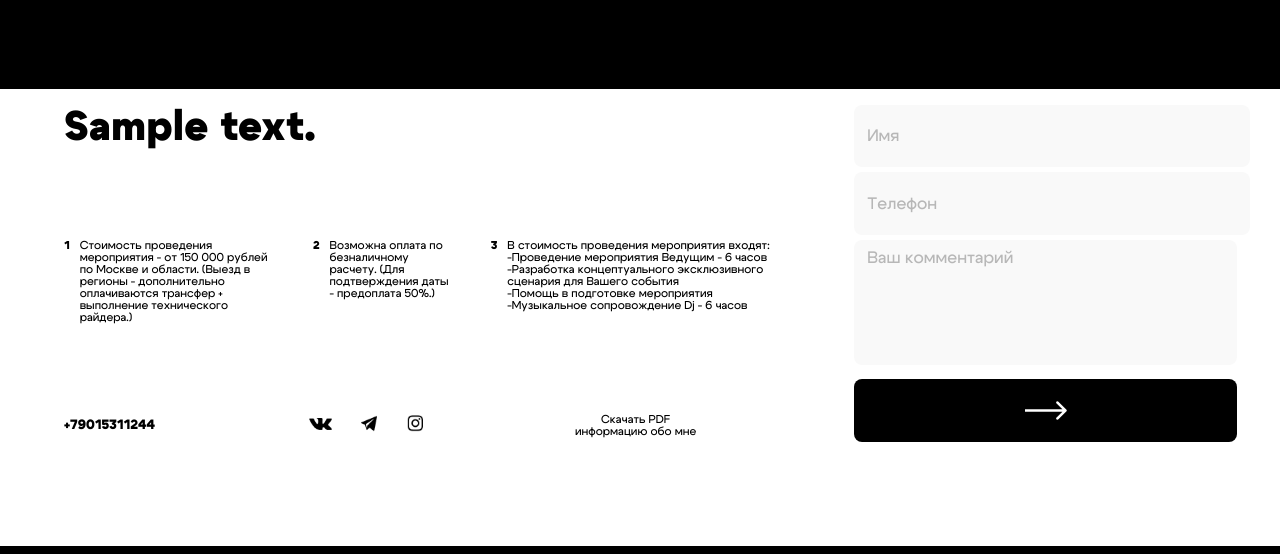
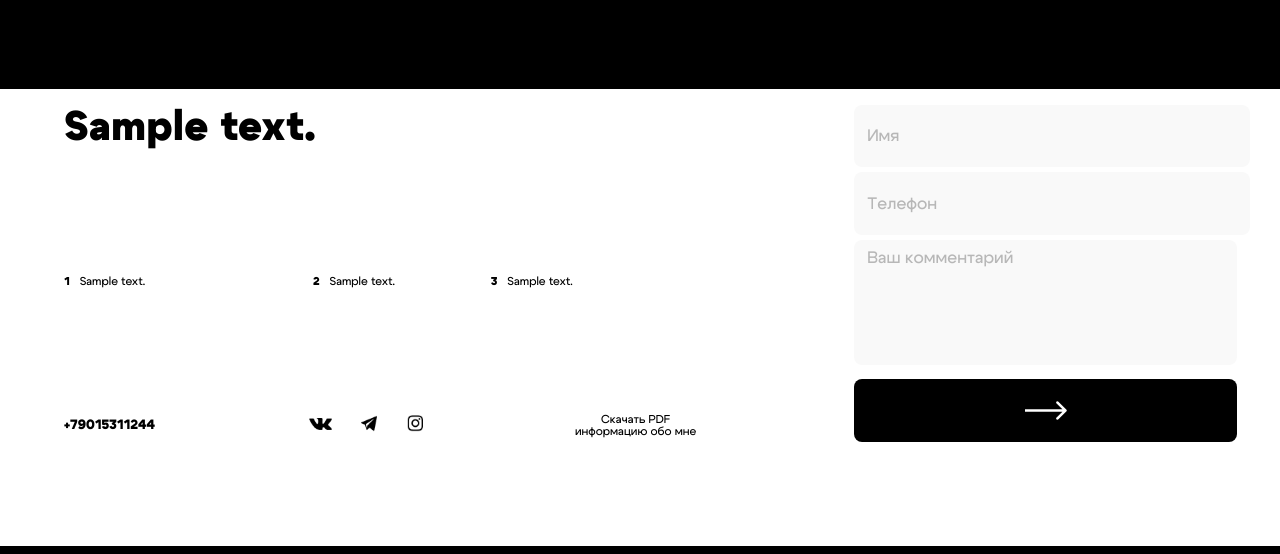
Before and after one commit to igor20192/business_card_site, a Django app: page / in a window 1280 px wide. Shown: the part 4506-5060 px from the top of the page. Run offline with Django 5.2, Linux system fonts and the light colour scheme; tables that the repository leaves empty hold one stand-in row (values such as "Sample post"); grey boxes marked "Sample" are stand-in pictures.

Commit message:
main.html edit footer teg p span 1, 2, 3

```diff
--- a/templates/html/main.html
+++ b/templates/html/main.html
@@ -285,15 +285,15 @@
                         <div class="info__footer">
                             <div class="info-1">
                             <span>1</span>
-                            <p class="Informazion-info">Стоимость проведения мероприятия - от 150 000 рублей по Москве и области. (Выезд в регионы - дополнительно оплачиваются трансфер + выполнение технического райдера.)</p>
+                            <p class="Informazion-info">{{ p1_text }}</p>
                             </div>
                             <div class="info-2">
                             <span>2</span>
-                            <p class="Informazion-info">Возможна оплата по безналичному расчету. (Для подтверждения даты - предоплата 50%.)</p>
+                            <p class="Informazion-info">{{ p2_text }}</p>
                             </div>
                             <div class="info-3">
                             <span>3</span>
-                            <p class="Informazion-info">В стоимость проведения мероприятия входят:<br> -Проведение мероприятия Ведущим - 6 часов<br> -Разработка концептуального эксклюзивного сценария для Вашего события<br> -Помощь в подготовке мероприятия<br> -Музыкальное сопровождение Dj - 6 часов</p>
+                            <p class="Informazion-info">{{ p3_text }}</p>
                             </div>
                         </div>
 
```
